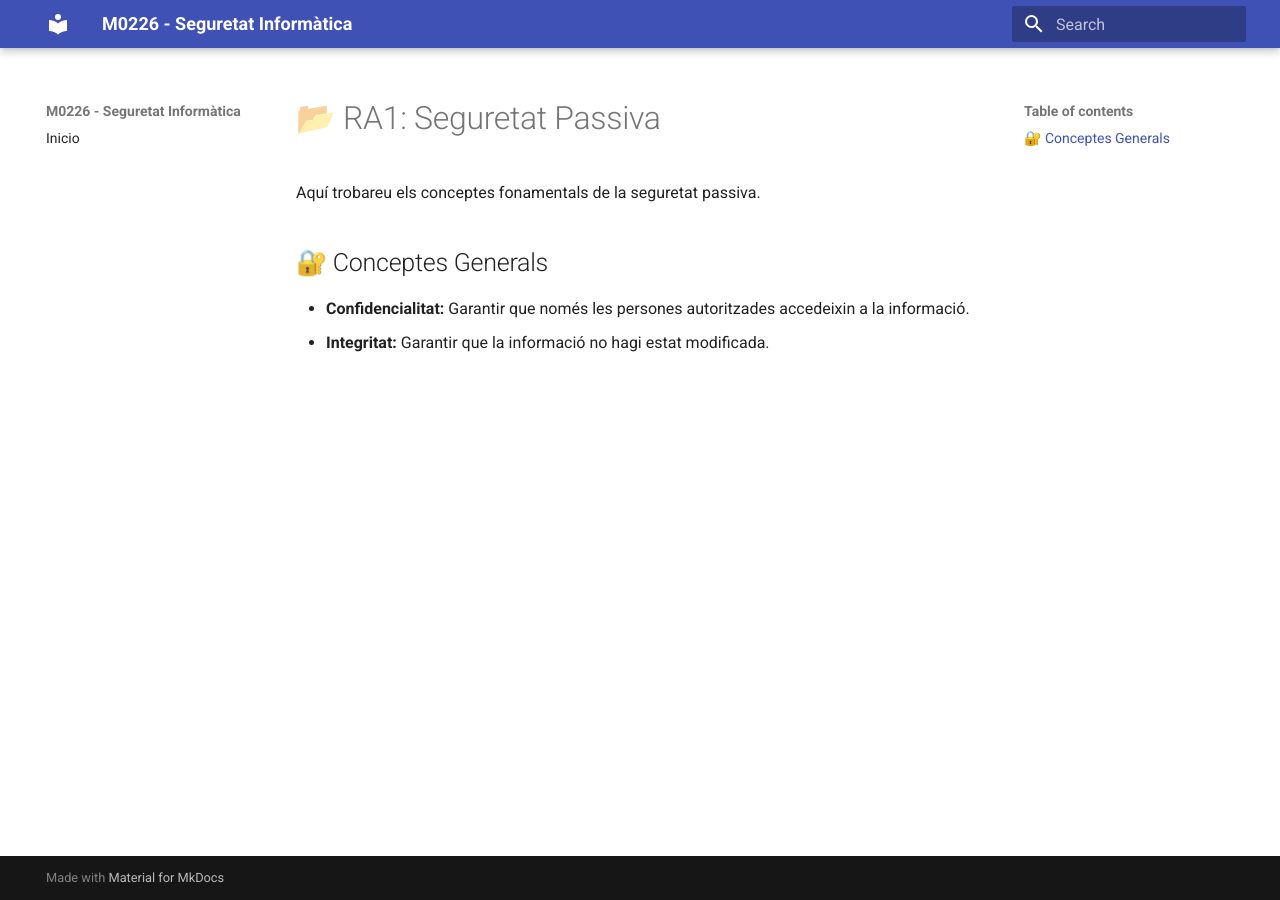
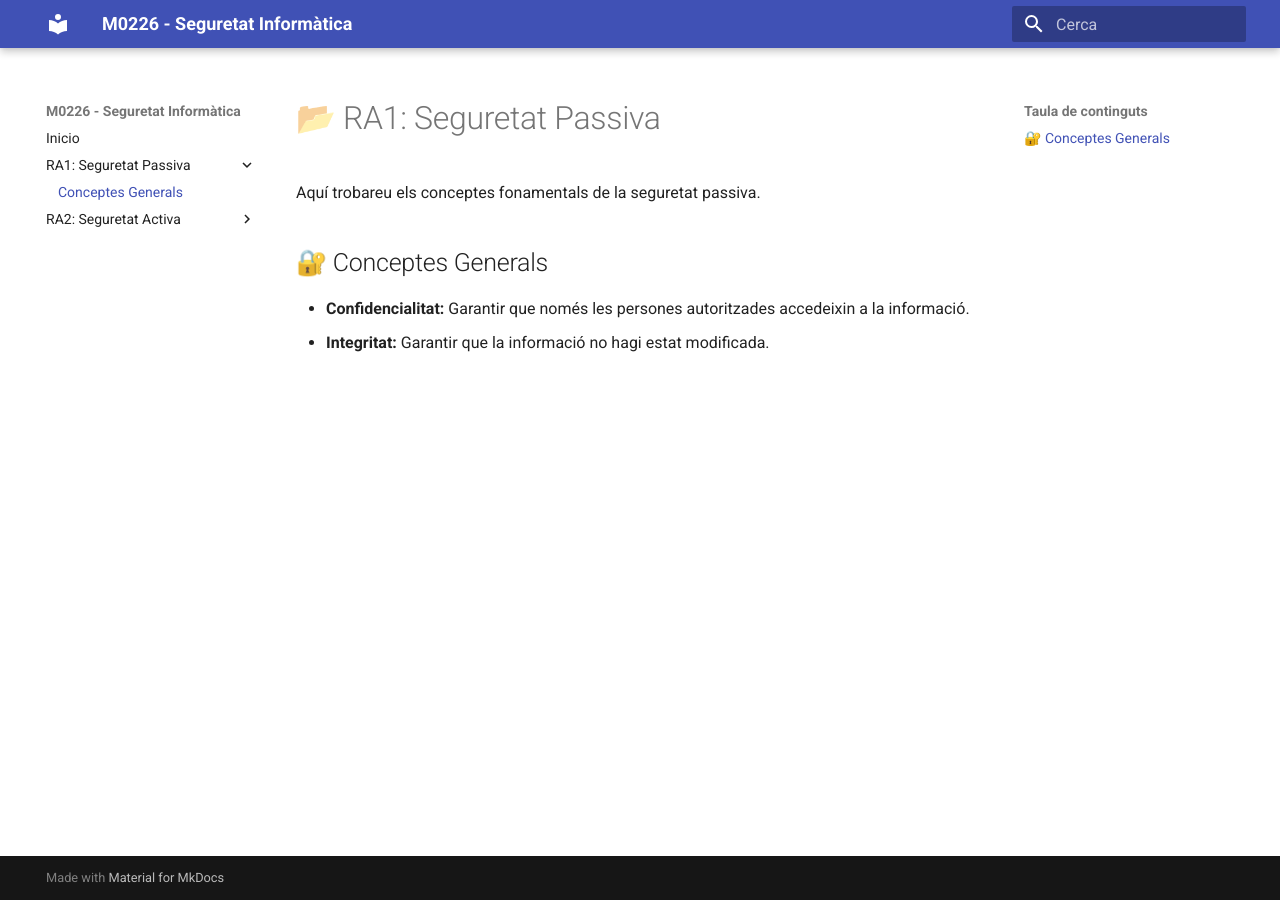
Before and after one commit to lmontesi365/m0226SI, an MkDocs documentation site: the page built from docs/ra1/conceptos.md, in a window 1280 px wide. Built offline with MkDocs 1.6.1 and Material for MkDocs 9.7.7, drawn with Linux system fonts in a browser that asks for light colours.

Commit message:
Update mkdocs.yml

```diff
--- a/mkdocs.yml
+++ b/mkdocs.yml
@@ -1,5 +1,11 @@
 site_name: M0226 - Seguretat Informàtica
 theme:
   name: material
+  language: ca # Configura la web en català
+
 nav:
   - Inicio: index.md
+  - "RA1: Seguretat Passiva":
+    - "Conceptes Generals": ra1/conceptos.md
+  - "RA2: Seguretat Activa":
+    - "Criptografia": ra2/cripto.md
```
